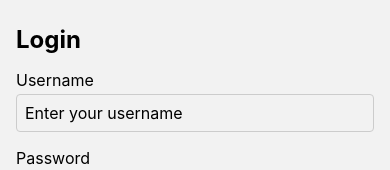
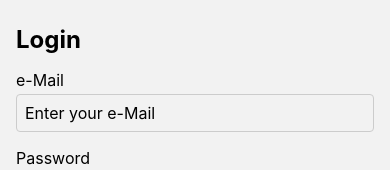
Before and after one commit to rishopbabu/ReduxLearning, a React Native app: screen /Login in a window 390 px wide. Shown: the part 293-463 px from the top of the page. Built offline with nearby package versions, Linux system fonts and the light colour scheme.

Commit message:
minor change

```diff
--- a/src/Screens/LoginScreen.tsx
+++ b/src/Screens/LoginScreen.tsx
@@ -46,10 +46,10 @@ const LoginScreen = ({navigation}) => {
     <View style={styles.container}>
       <Text style={styles.header}>Login</Text>
       <View style={styles.inputContainer}>
-        <Text style={styles.label}>Username</Text>
+        <Text style={styles.label}>e-Mail</Text>
         <TextInput
           style={styles.input}
-          placeholder="Enter your username"
+          placeholder="Enter your e-Mail"
           onChangeText={text => setUsername(text)}
           value={username}
         />
```
